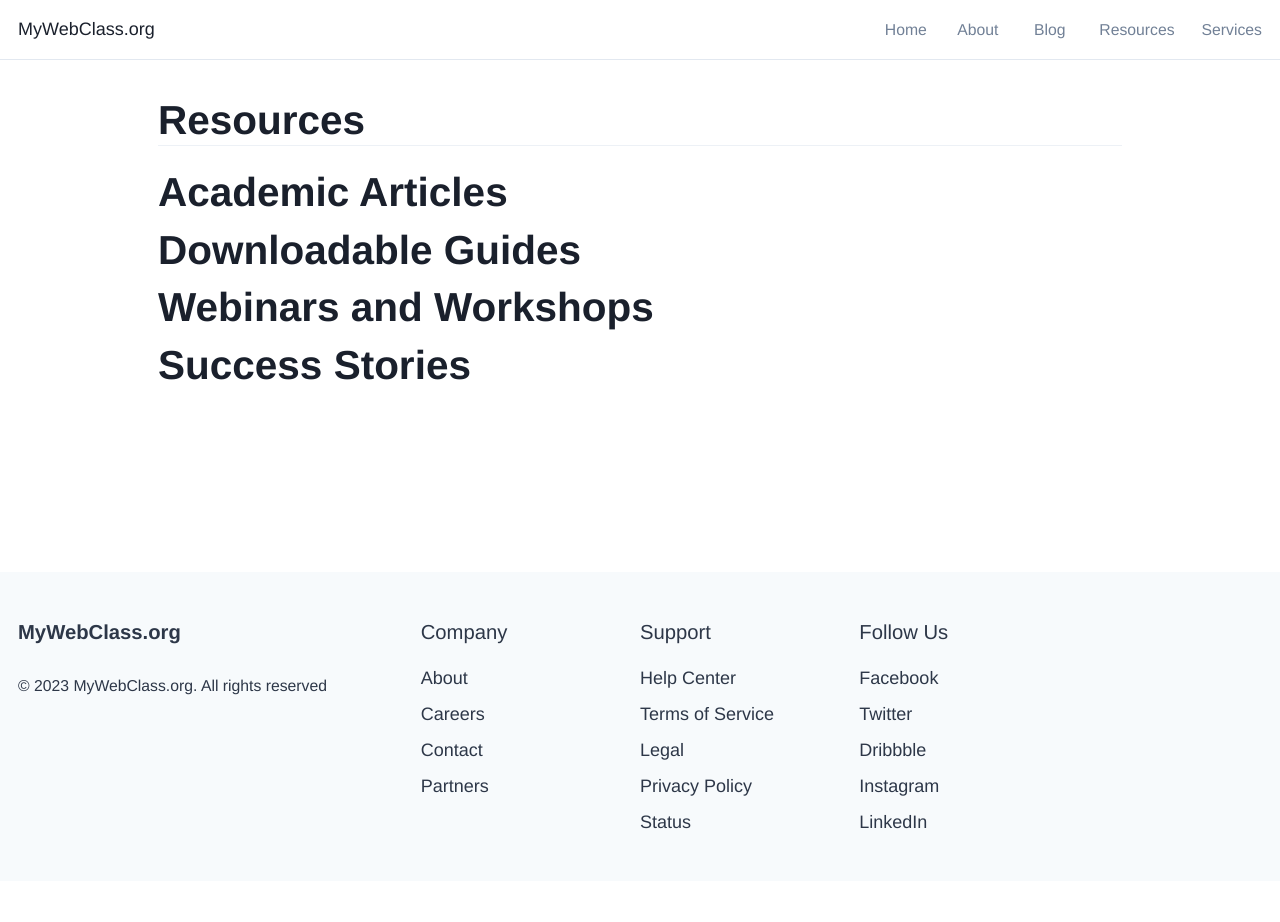
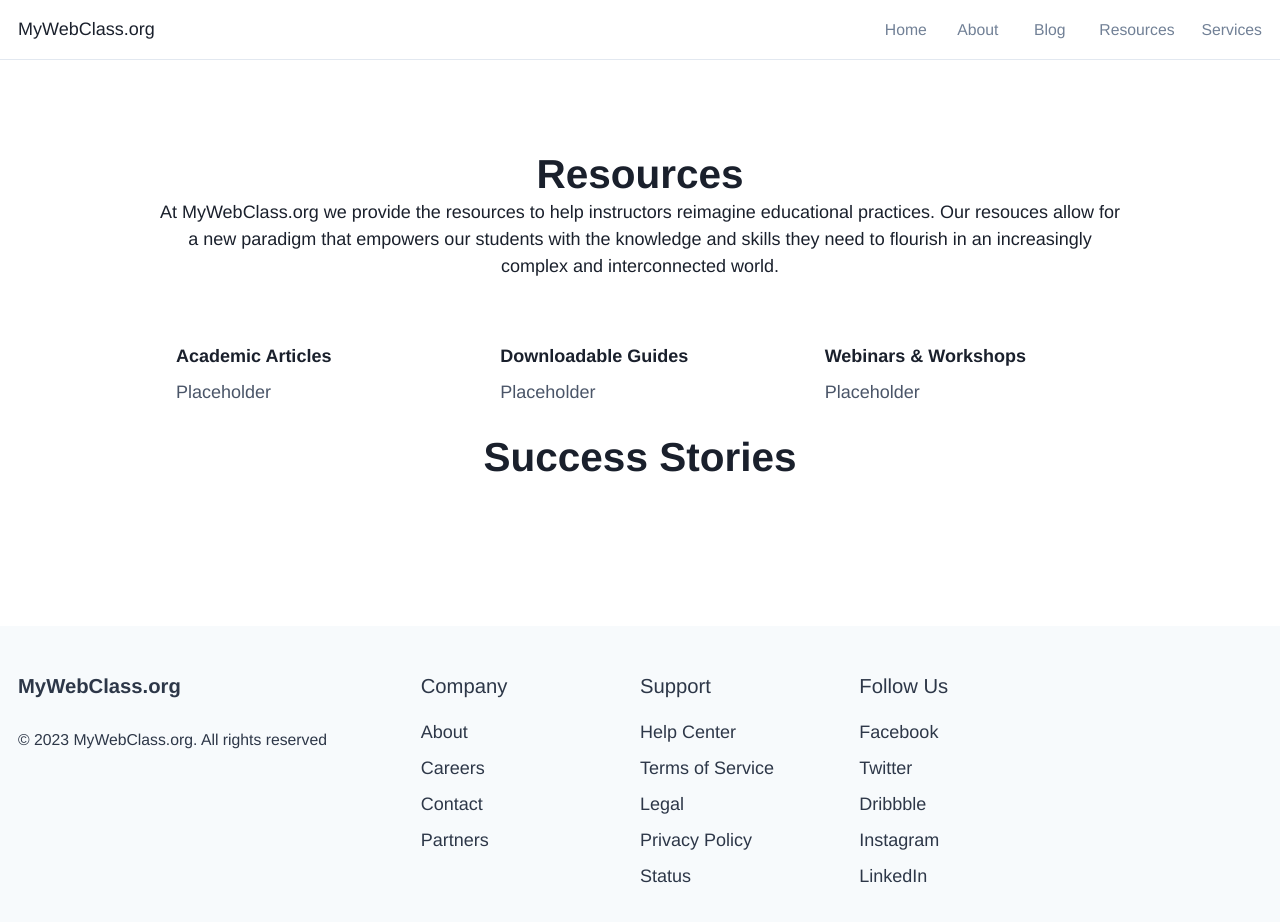
Before and after one commit to jll38/gym-site, a Next.js app: page /resources in a window 1280 px wide. Shown: the top 922 px of the page. Before the commit the page ends 881 px from the top, so only its background shows below. Built offline with nearby package versions, Linux system fonts and the light colour scheme.

Commit message:
Resources Page feature box

```diff
--- a/pages/resources.js
+++ b/pages/resources.js
@@ -4,6 +4,7 @@ import utilStyles from '../styles/utils.module.css'
 import { getSortedPostsData } from '../lib/posts'
 import Link from 'next/link'
 import Date from '../components/date'
+import { Feature } from '../components/feature'
 import {
    Container,
    Stack,
@@ -13,7 +14,8 @@ import {
    Text,
    Button,
    Image,
-  Divider
+   Divider,
+   SimpleGrid,
 } from '@chakra-ui/react';
 
 export default function Resources({ allPostsData}){
@@ -23,29 +25,50 @@ export default function Resources({ allPostsData}){
                 <title>{siteTitle}</title>
              </Head>
              <Container minH='55vh' maxW={'1000px'}>
-                <article>
-                    <section name="Resources">
+            <section name="Who we are">
+               <Box textAlign={'center'} mt={'20'}>
+                  <Box>
                      <Heading>Resources</Heading>
-                        <Divider mb='5'></Divider>
-                        <Text></Text>
+                  </Box>
+                  <Text>
+                     At MyWebClass.org we provide the resources to help
+                     instructors reimagine educational practices. Our resouces
+                     allow for a new paradigm that empowers our students with the
+                     knowledge and skills they need to flourish in an increasingly
+                     complex and interconnected world.
+                  </Text>
+               </Box>
             </section>
-                     <section name="Academic Articles">
-                        <Heading my={'2'}>Academic Articles</Heading>
-                        <Text></Text>
+            <Box p={4} mt={'10'}>
+               <SimpleGrid columns={{ base: 1, md: 3 }} spacing={10}>
+                  <Feature
+                     title={'Academic Articles'}
+                     text={
+                        'Placeholder'
+                     }
+                  />
+                  <Feature
+                     title={'Downloadable Guides'}
+                     text={
+                        'Placeholder'
+                     }
+                  />
+                  <Feature
+                     title={'Webinars & Workshops'}
+                     text={
+                        'Placeholder'
+                     }
+                  />
+
+
+               </SimpleGrid>
+            </Box>
+            <Box>
+            <section name="Testimonials" >
+               <Heading my={'2'} textAlign={'center'}>Success Stories</Heading>
+
             </section>
-                     <section name="Downloadable Guides">
-                        <Heading my={'2'}>Downloadable Guides</Heading>
-                        <Text></Text>
-                     </section>
-                     <section name="Workshops">
-                        <Heading my={'2'}>Webinars and Workshops</Heading>
-                     </section>
-                     <section name="Success Stories">
-                        <Heading my={'2'}>Success Stories</Heading>
-                        <Text>
-                        </Text>
-                     </section>
-                </article>
+            </Box>
          </Container>
       </Layout>
     );
```
Lines whose indentation alone changed are shown as unchanged.
